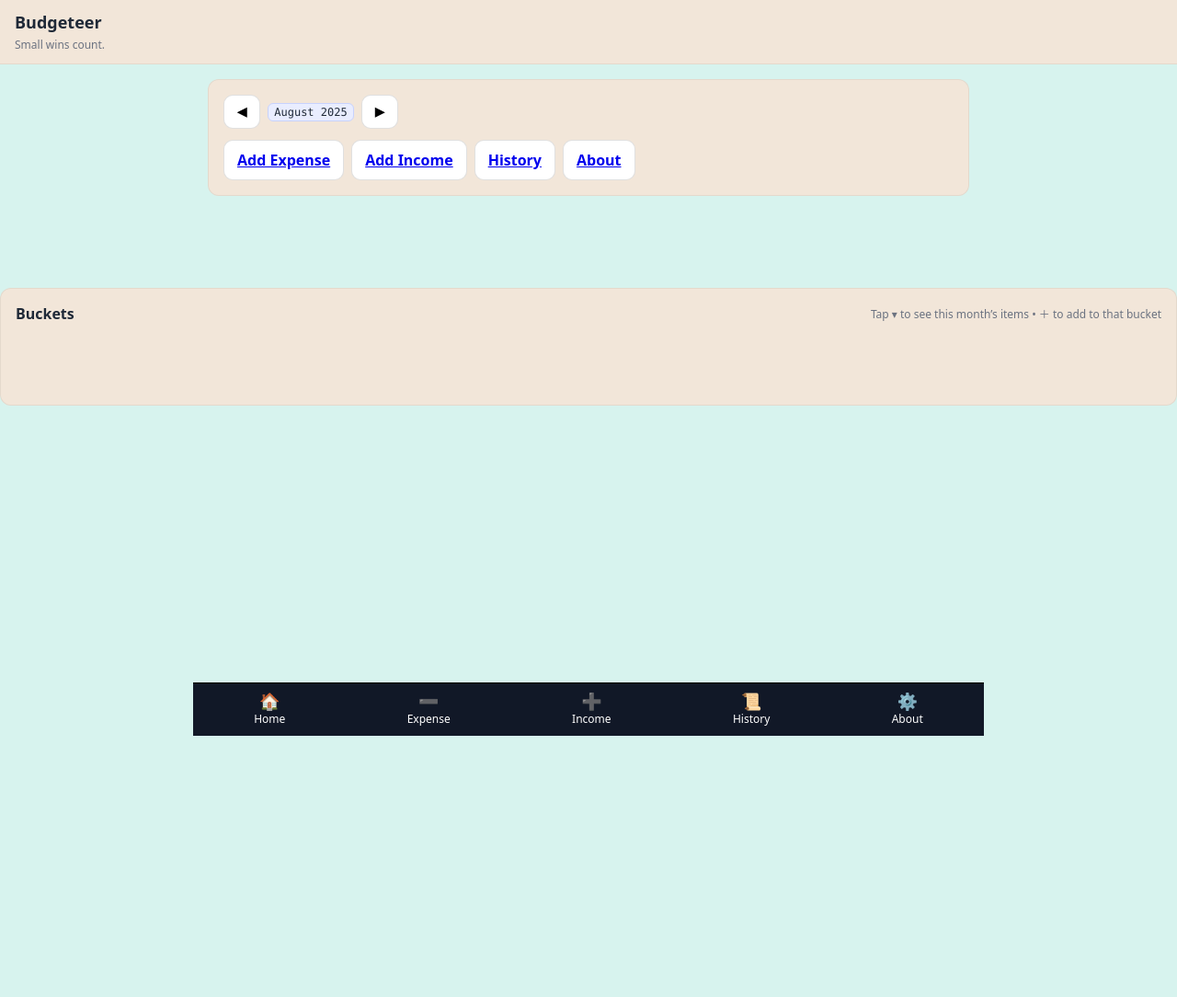
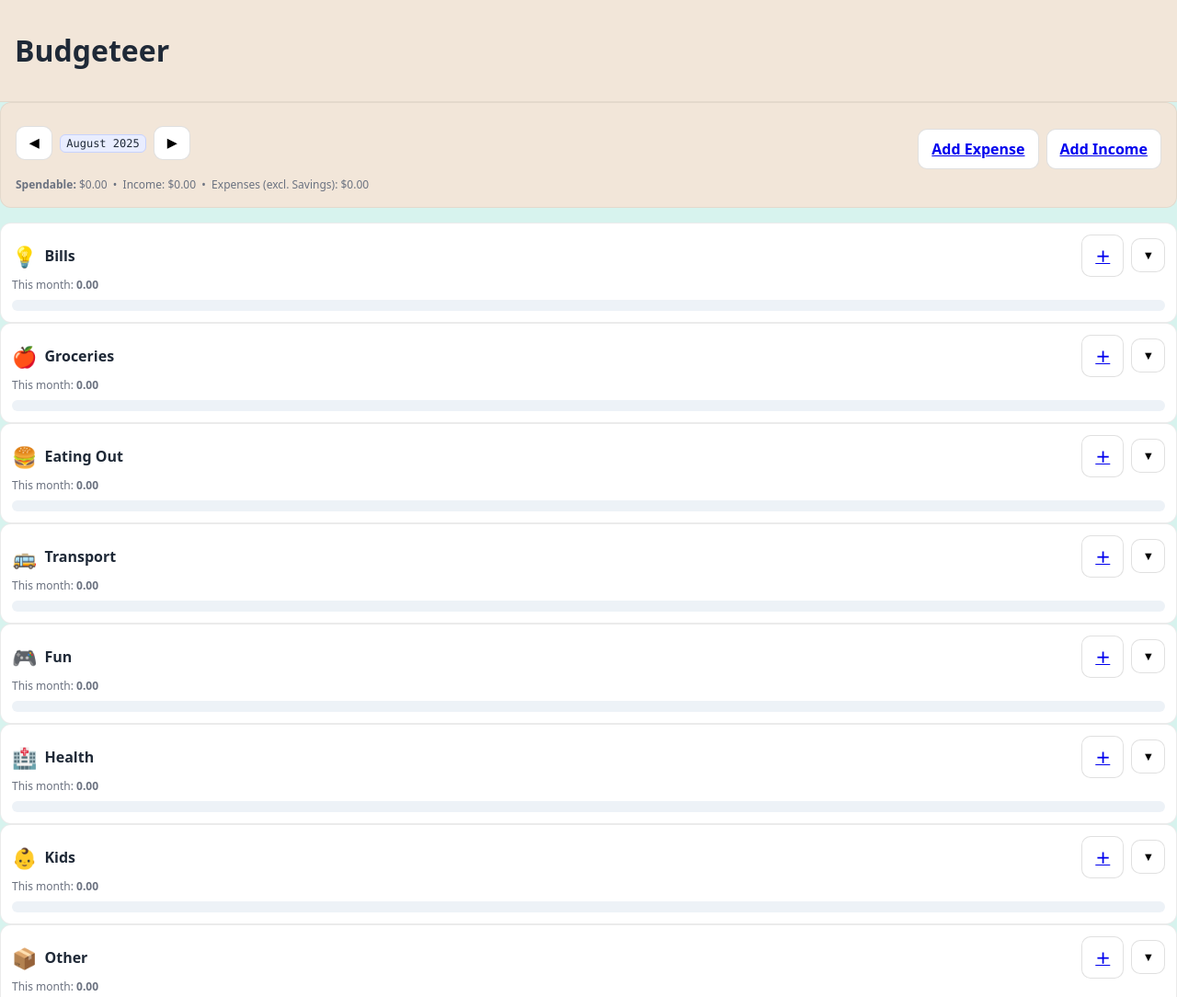
Before and after one commit to CatastrophicallyCynical/adhd-budgeteer, a plain HTML site: page index.html in a window 1280 px wide. Shown: the top 1084 px of the page at 92% size. Before the commit the page ends 800 px from the top, so only its background shows below. Drawn offline with Linux system fonts and the light colour scheme.

Commit message:
Update index.html
Signed-off-by: CatastrophicallyCynical <valkyrie.jane.rose@gmail.com>

```diff
--- a/index.html
+++ b/index.html
@@ -1,16 +1,18 @@
-<!doctype html><html lang="en">
+<!DOCTYPE html>
+<html lang="en">
 <head>
-  <meta charset="utf-8"><meta name="viewport" content="width=device-width,initial-scale=1,viewport-fit=cover">
-  <title>Budgeteer</title>
-  <link rel="stylesheet" href="style.css">
+<meta charset="UTF-8">
+<meta name="viewport" content="width=device-width, initial-scale=1.0">
+<title>Budgeteer</title>
+<link rel="stylesheet" href="style.css">
 </head>
 <body>
+
 <header>
-  <div class="app-title">Budgeteer</div>
-  <div class="affirmation small">Small wins count.</div>
+  <h1>Budgeteer</h1>
 </header>
 
-<div class="container">
+<main>
   <div class="card">
     <div class="row" style="align-items:center">
       <div class="row" style="gap:8px">
@@ -18,34 +20,26 @@
         <div class="kbd" id="monthTitle"></div>
         <button class="btn" id="next">▶</button>
       </div>
-</div>
       <div class="actions">
         <a class="btn" href="expense.html">Add Expense</a>
         <a class="btn" href="income.html">Add Income</a>
-        <a class="btn" href="history.html">History</a>
-        <a class="btn" href="about.html">About</a>
       </div>
     </div>
+    <!-- Spendable Summary -->
+    <div id="summary" class="small" style="margin-top:8px"></div>
   </div>
 
-  <div class="card">
-    <div class="row"><div style="font-weight:700">Buckets</div>
-      <div class="small">Tap ▾ to see this month’s items • ＋ to add to that bucket</div>
-    </div>
-    <div id="bucketList" class="grid buckets" style="margin-bottom:72px"></div>
-  </div>
-</div>
+  <!-- Bucket list -->
+  <div id="bucketList" style="margin-top:16px"></div>
+</main>
 
-<nav class="tabbar">
-  <a href="index.html"><span class="ico">🏠</span><span>Home</span></a>
-  <a href="expense.html"><span class="ico">➖</span><span>Expense</span></a>
-  <a href="income.html"><span class="ico">➕</span><span>Income</span></a>
-  <a href="history.html"><span class="ico">📜</span><span>History</span></a>
-  <a href="about.html"><span class="ico">⚙️</span><span>About</span></a>
+<nav>
+  <a href="index.html">🏠</a>
+  <a href="recurring.html">🔁</a>
+  <a href="about.html">ℹ️</a>
 </nav>
 
 <script type="module">
-/* Budgeteer home with Spendable summary */
 const LS = { expenses:'budgeteer_expenses', income:'budgeteer_income', buckets:'budgeteer_buckets' };
 const DEFAULT_BUCKETS = [
   { id:'bills',name:'Bills',emoji:'💡'},{ id:'groceries',name:'Groceries',emoji:'🍎'},
@@ -54,17 +48,16 @@ const DEFAULT_BUCKETS = [
   { id:'kids',name:'Kids',emoji:'👶'},{ id:'other',name:'Other',emoji:'📦'},
   { id:'savings',name:'Savings',emoji:'🪙'}
 ];
-const SAVINGS_IDS = ['savings']; // exclude these from spendable expenses
+const SAVINGS_IDS = ['savings'];
 
 const fmt = n => (Number(n)||0).toLocaleString(undefined,{minimumFractionDigits:2,maximumFractionDigits:2});
 function load(k,d){ try{ return JSON.parse(localStorage.getItem(k)) ?? d; }catch{ return d; } }
 function save(k,v){ localStorage.setItem(k, JSON.stringify(v)); }
 function ensureBuckets(){ const b=load(LS.buckets,null); if(!b){ save(LS.buckets,DEFAULT_BUCKETS); return DEFAULT_BUCKETS; } return b; }
-
 function range(y,m){ return [new Date(y,m,1).getTime(), new Date(y,m+1,1).getTime()]; }
 function title(y,m){ return new Date(y,m,1).toLocaleString(undefined,{month:'long',year:'numeric'}); }
 
-/* MIGRATION: ensure every expense has id and numeric amount */
+// Data migration
 (function migrate(){
   const exps = load(LS.expenses, []);
   let touched=false;
@@ -86,31 +79,24 @@ function render(){
   document.getElementById('monthTitle').textContent = title(Y,M);
 
   const [s,e]=range(Y,M);
-  // Filter by month
   const monthExp = expsAll.filter(x=>{ const ts=new Date((x.date||'')+'T12:00').getTime(); return ts>=s && ts<e; });
   const monthInc = incAll .filter(x=>{ const ts=new Date((x.date||'')+'T12:00').getTime(); return ts>=s && ts<e; });
 
-  // --- Budget math ---
   const incomeTotal = monthInc.reduce((sum,x)=> sum + (Number(x.amount)||0), 0);
-  // For expenses, exclude savings buckets; treat any positive by mistake as absolute spend
   const spendNonSavings = monthExp
     .filter(x => !SAVINGS_IDS.includes(x.bucketId))
     .reduce((sum,x)=>{
       const a = Number(x.amount)||0;
       return sum + (a<0 ? -a : Math.abs(a));
     }, 0);
-
   const spendable = incomeTotal - spendNonSavings;
 
-  // Render summary line
-  const summary = document.getElementById('summary');
-  summary.innerHTML = `
+  document.getElementById('summary').innerHTML = `
     <b>Spendable:</b> $${fmt(spendable)}
     &nbsp;•&nbsp; <span class="small">Income: $${fmt(incomeTotal)}</span>
     &nbsp;•&nbsp; <span class="small">Expenses (excl. Savings): $${fmt(spendNonSavings)}</span>
   `;
 
-  // --- Buckets grid ---
   const by = Object.fromEntries(buckets.map(b=>[b.id,[]]));
   monthExp.forEach(x=>{ (by[x.bucketId] ||= []).push(x); });
 
@@ -150,7 +136,6 @@ function render(){
   list.querySelectorAll('[data-expand]').forEach(btn=>{
     btn.onclick = ()=>{ const id=btn.getAttribute('data-expand'); const el=document.getElementById('d-'+id); el.style.display = (el.style.display==='none'||!el.style.display)?'block':'none'; };
   });
-
   // edit
   list.querySelectorAll('[data-edit]').forEach(btn=>{
     btn.onclick = ()=>{
@@ -168,7 +153,6 @@ function render(){
       render();
     };
   });
-
   // delete
   list.querySelectorAll('[data-del]').forEach(btn=>{
     btn.onclick = ()=>{
@@ -180,8 +164,8 @@ function render(){
     };
   });
 }
-
 render();
 </script>
 
-</body></html>
+</body>
+</html>
```
